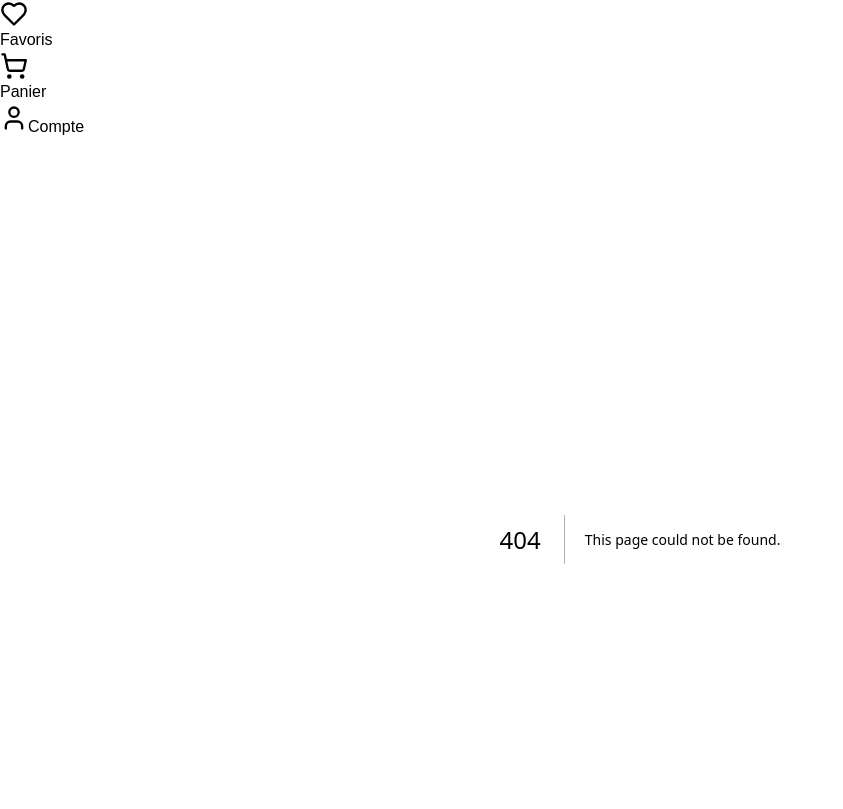
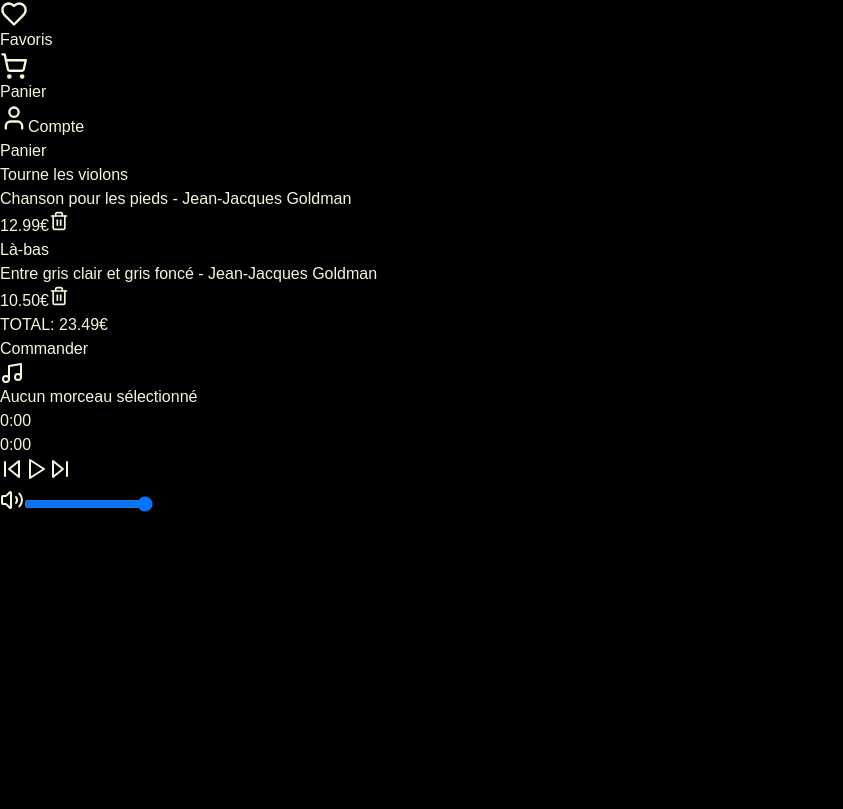
Before and after one commit to GTDeschamps/Bibly-Parts, a Next.js app: page /cart in a window 1280 px wide. Before the commit this address had no page. Shown: the part 631-1440 px from the top of the page, without its empty margins (0-843 px from the left). After the commit the page ends 1150 px from the top, so only its background shows below. Built offline with nearby package versions, Linux system fonts and the light colour scheme.

Commit message:
add shopping cart page

```diff
--- /dev/null
+++ b/src/app/cart/page.tsx
@@ -0,0 +1,81 @@
+"use client";
+
+import { useState, useEffect } from "react";
+import { Trash2 } from "lucide-react";
+import dynamic from "next/dynamic";
+
+// Chargement dynamique du router pour éviter l'erreur côté serveur
+const useRouter = dynamic(() => import("next/router").then((mod) => mod.useRouter), { ssr: false });
+
+interface Partition {
+  id: number;
+  title: string;
+  album: string;
+  author: string;
+  price: number;
+}
+
+const Panier = () => {
+  const [cart, setCart] = useState<Partition[]>([]);
+  const router = useRouter();
+
+  // Exemple de données à remplacer par une récupération depuis un état global ou une API
+  useEffect(() => {
+    setCart([
+      { id: 1, title: "Tourne les violons", album: "Chanson pour les pieds", author: "Jean-Jacques Goldman", price: 12.99 },
+      { id: 2, title: "Là-bas", album: "Entre gris clair et gris foncé", author: "Jean-Jacques Goldman", price: 10.50 }
+    ]);
+  }, []);
+
+  const removeFromCart = (id: number) => {
+    setCart(cart.filter((item) => item.id !== id));
+  };
+
+  const totalPrice = cart.reduce((total, partition) => total + partition.price, 0);
+
+  return (
+    <div className="p-6 bg-transparent min-h-screen">
+      <div className="absolute inset-0 bg-no-repeat bg-center bg-contain opacity-20" style={{ backgroundImage: "url('../media/png-clipart-musical-notes-illustration-musical-note-sheet-music-music-therapy-music-notes-miscellaneous-angle-removebg-preview.png')" }}></div>
+      <h1 className="text-2xl font-bold mb-4">Panier</h1>
+      {cart.length === 0 ? (
+        <p className="text-gray-500">Votre panier est vide.</p>
+      ) : (
+        <div className="space-y-4">
+          {cart.map((partition) => (
+            <div
+              key={partition.id}
+              className="flex justify-between items-center p-4 border border-blue-600 rounded-lg shadow-md"
+            >
+              <div>
+                <h2 className="text-lg font-semibold">{partition.title}</h2>
+                <p className="text-sm text-gray-600">{partition.album} - {partition.author}</p>
+              </div>
+              <div className="flex items-center gap-4">
+                <span className="font-bold">{partition.price.toFixed(2)}€</span>
+                <button
+                  onClick={() => removeFromCart(partition.id)}
+                  className="text-red-500 hover:text-red-700"
+                >
+                  <Trash2 size={20} />
+                </button>
+              </div>
+            </div>
+          ))}
+           <div className="flex justify-end">
+            <div className="p-4 border border-blue-600 rounded-lg shadow-md text-right w-50">
+              <h2 className="text-xl font-bold">TOTAL: {totalPrice.toFixed(2)}€</h2>
+              <button
+                onClick={() => router.push("/paiement")}
+                className="mt-4 px-6 py-2 bg-blue-600 text-white rounded-lg hover:bg-blue-700"
+              >
+                Commander
+              </button>
+          </div>
+        </div>
+    </div>
+      )}
+    </div>
+  );
+};
+
+export default Panier;
```
